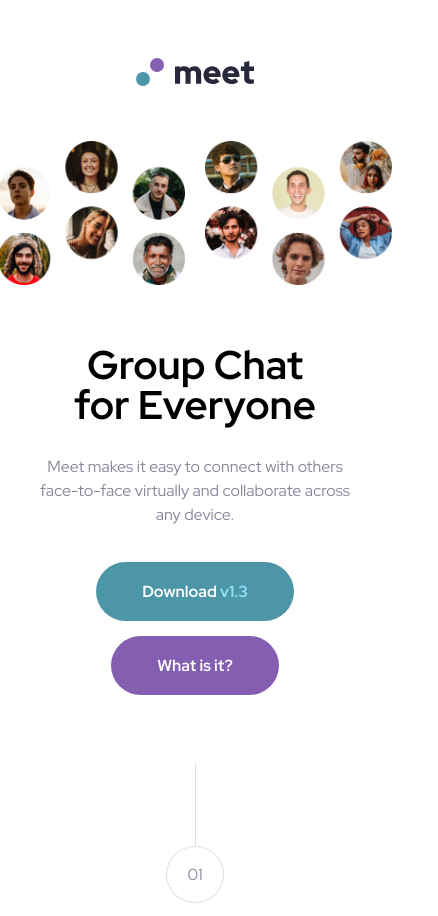
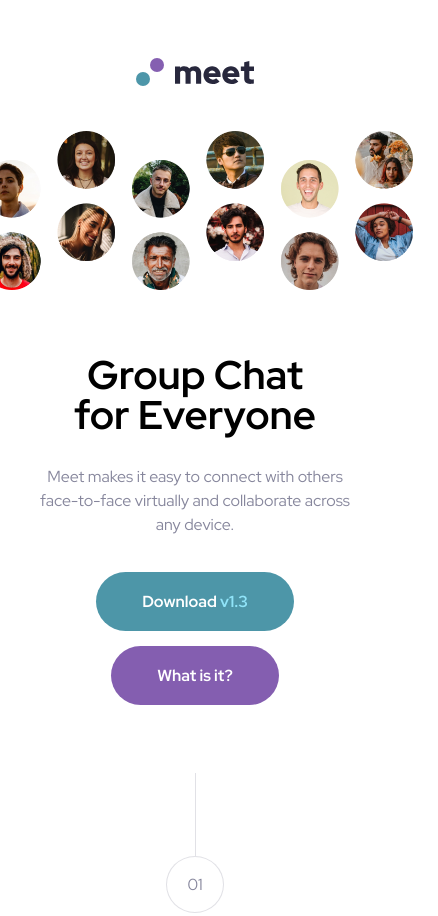
Before and after one commit to mscates/Meet-Landing-Page, a website: page index.html in a window 390 px wide. Shown: the top 916 px of the page, 438 px wide, since content can reach past the window. Drawn offline with Linux system fonts and the light colour scheme.

Commit message:
added tablet and mobile images and made them all responsive.

```diff
--- a/index.html
+++ b/index.html
@@ -25,6 +25,9 @@
     <main class="main-container">
       <div class="logo-container">
         <img class="logo" src="assets/logo.svg" alt="" />
+      </div>
+      <div class="img-tablet">
+        <img src="assets/tablet/image-hero.png" alt="" />
       </div>
       <section class="header-container">
         <div class="hero-left-container">
--- a/package.json
+++ b/package.json
@@ -27,7 +27,7 @@
   },
   "scripts": {
     "test": "echo \"Error: no test specified\" && exit 1",
-    "compile:sass": "sass starter-code/scss/main.scss starter-code/css/style.css -w"
+    "compile:sass": "sass scss/main.scss css/style.css -w"
   },
   "author": "",
   "license": "ISC"
--- a/scss/main.scss
+++ b/scss/main.scss
@@ -65,7 +65,7 @@
 
 .btn-download {
   background-color: hsl(192, 37%, 48%);
-  margin: 20px 20px 0 0;
+  margin: 0 20px 0 0;
   font-size: 16px;
   font-weight: 700;
 }
@@ -214,36 +214,38 @@ footer p {
 .btn-download-footer:hover {
   background-color: hsl(268, 100%, 76%);
 }
+.img-tablet {
+  display: none;
+}
 
 @media (max-width: 1200px) {
+  .img-tablet {
+    display: block;
+    margin: 40px auto 0;
+    width: 109%;
+    max-width: 820px;
+  }
+  .img-tablet img {
+    width: 100%;
+    position: relative;
+    left: -25px;
+  }
+  footer {
+    background-image: url("../assets/tablet/image-footer.jpg");
+  }
   .header-container {
     flex-wrap: wrap;
     justify-content: center;
+    margin-top: 0;
   }
   .hero-left-container {
-    width: 50%;
-    order: 1;
-    align-items: center;
-    display: flex;
-    justify-content: flex-end;
-  }
-  .hero-left,
-  .hero-right {
-    max-width: 100%;
-  }
-  .hero-left {
-    margin-right: 10px;
+    display: none;
   }
 
   .hero-right-container {
-    width: 50%;
-    display: flex;
-    justify-content: flex-start;
-    order: 2;
+    display: none;
   }
-  .hero-right {
-    margin-left: 10px;
-  }
+
   .group-header {
     width: 100%;
     order: 3;
@@ -290,6 +292,12 @@ footer p {
 }
 
 @media (max-width: 500px) {
+  footer {
+    background-image: url("../assets/mobile/image-footer.jpg");
+  }
+  .img-tablet {
+    width: 115%;
+  }
   .buttons {
     flex-direction: column;
     min-height: 150px;
```
Also changed, not shown: css/style.css, 1 other file.
